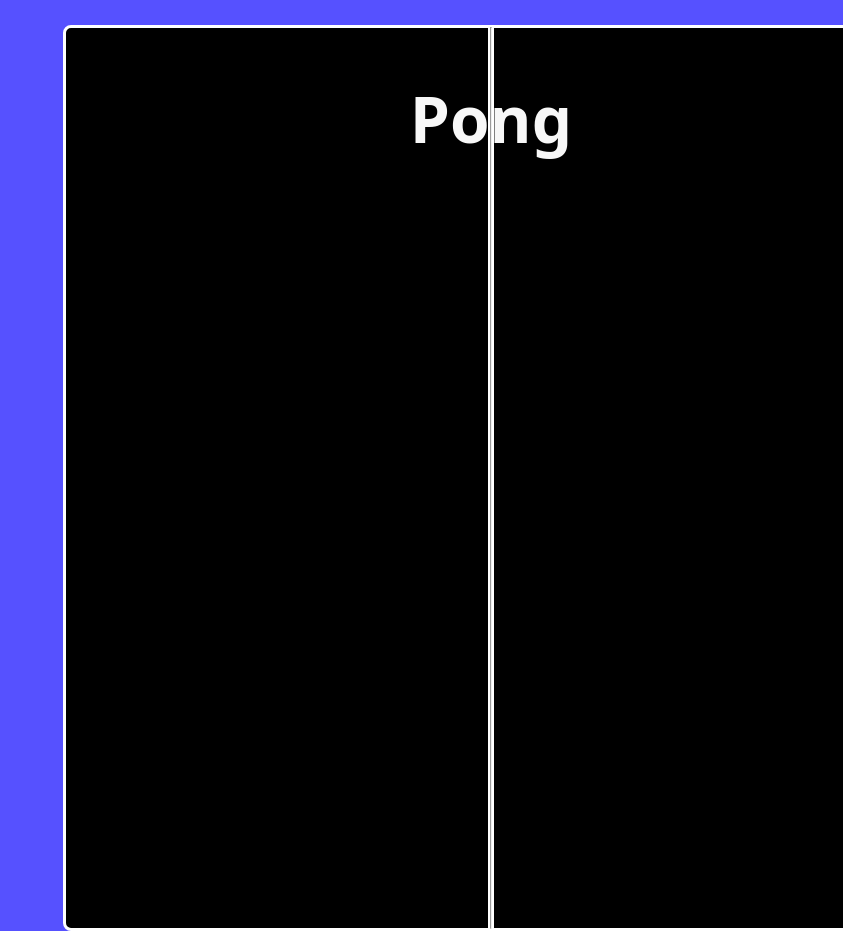
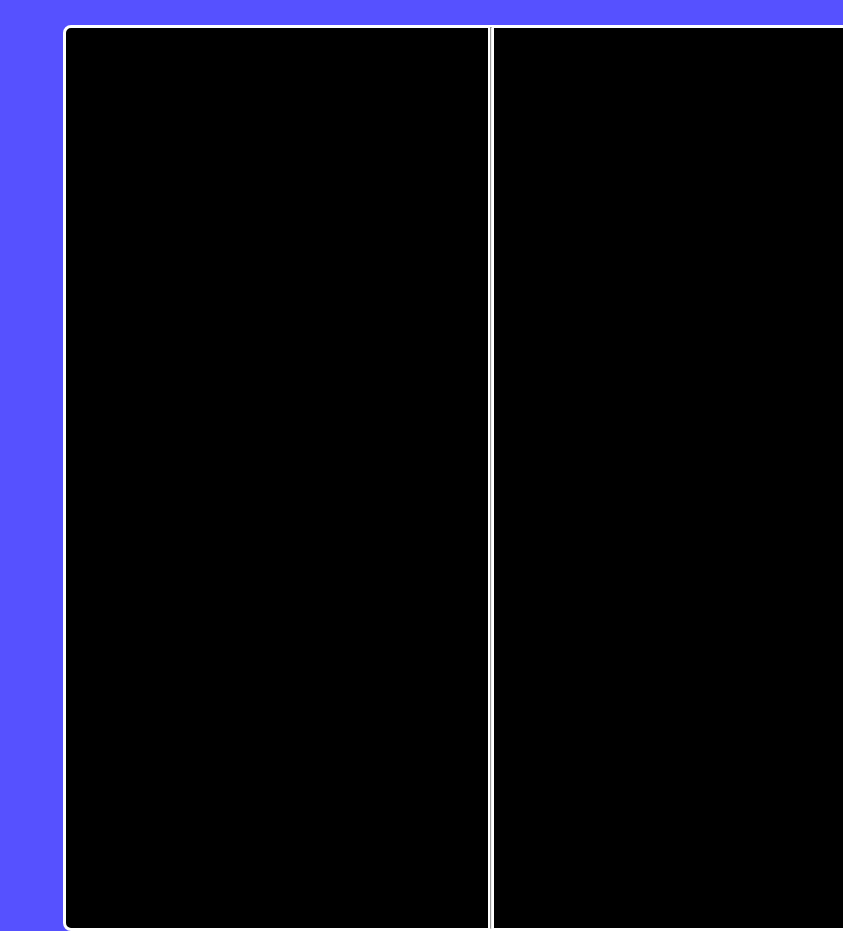
Before and after one commit to BlueSage96/Pong, a React (Vite) app: page /game in a window 1280 px wide. Shown: the top 931 px of the page, without its empty margins (437-1280 px from the left). Built offline with nearby package versions, Linux system fonts and the light colour scheme.

Commit message:
Changed routng and setup

```diff
--- a/src/App.jsx
+++ b/src/App.jsx
@@ -1,27 +1,10 @@
-import { useState } from 'react'
+import { Outlet } from "react-router-dom";
 import './css/App.css';
-import Pong from "./Components/Pong";
 
 function App() {
-  const [player1, setPlayer1] = useState({
-      size: 18,
-      color: 'blue'
-  });
-
-  const [player2, setPlayer2] = useState({
-      size: 18,
-      color: 'red'
-  });
-
-  const [ball, setBall] = useState({
-      size: 12,
-      color: 'white',
-  })
-
   return (
     <>
-      <Pong player1={player1} setPlayer1={setPlayer1} player2={player2} setPlayer2={setPlayer2}
-            ball={ball} setBall={setBall} />
+      <Outlet/>
     </>
   )
 }
--- a/src/Components/Board.jsx
+++ b/src/Components/Board.jsx
@@ -14,23 +14,18 @@ const BD = BoardStyles.div`
     justify-content: center;
 `;
 
-const Title = BoardStyles.h1`
-    position: absolute;
-    top: 0;
-    font-size: 64px;
-`;
-
 const HR = BoardStyles.hr`
     color: white;
     height: 900px;
     outline-style: solid;
     outline-width: 2px;
 `;
+
 export default function Board() {
     return(
         <>
           <BD>
-             <Title>Pong</Title>
+
              <HR/>
           </BD>
         </>
--- /dev/null
+++ b/src/Components/Menu.jsx
@@ -0,0 +1,15 @@
+import MenuStyles from "styled-components";
+const Title = MenuStyles.h1`
+    position: absolute;
+    top: 0;
+    font-size: 64px;
+`;
+
+
+export default function Menu() {
+    return (
+        <>
+          <Title>Pong</Title>
+        </>
+    )
+}
--- a/src/Components/Pong.jsx
+++ b/src/Components/Pong.jsx
@@ -1,5 +1,21 @@
+import { useState } from "react";
 import Board from "./Board";
-function Pong({player1, setPlayer1, player2, setPlayer2, ball, setBall}) {
+
+function Pong() {
+    const [player1, setPlayer1] = useState({
+    size: 18,
+    color: "blue",
+    });
+
+    const [player2, setPlayer2] = useState({
+    size: 18,
+    color: "red",
+    });
+
+    const [ball, setBall] = useState({
+    size: 12,
+    color: "white",
+    });
     return (
         <>
           <Board/>
--- a/src/main.jsx
+++ b/src/main.jsx
@@ -1,10 +1,25 @@
-import { StrictMode } from 'react'
-import { createRoot } from 'react-dom/client'
-import './css/index.css'
-import App from './App.jsx'
+import { StrictMode } from 'react';
+import { createRoot } from 'react-dom/client';
+import { Route, RouterProvider, createBrowserRouter, createRoutesFromElements } from 'react-router-dom';
+import './css/index.css';
+import App from './App.jsx';
+import Menu from "./Components/Menu";
+import Pong from "./Components/Pong";
+
+const routes = createBrowserRouter(
+    createRoutesFromElements(
+        <Route path="" element={<App/>}>
+          <Route path="/" element={<Menu/>}/>
+          <Route path="/game" element={<Pong/>}/>
+          {/* Endgame leaderboard */}
+        </Route>
+    )
+)
 
 createRoot(document.getElementById('root')).render(
   <StrictMode>
-    <App />
+    <RouterProvider router={routes}>
+      <App />
+    </RouterProvider>
   </StrictMode>,
 )
```
Also changed, not shown: src/assets/Atari.jpg (added).
